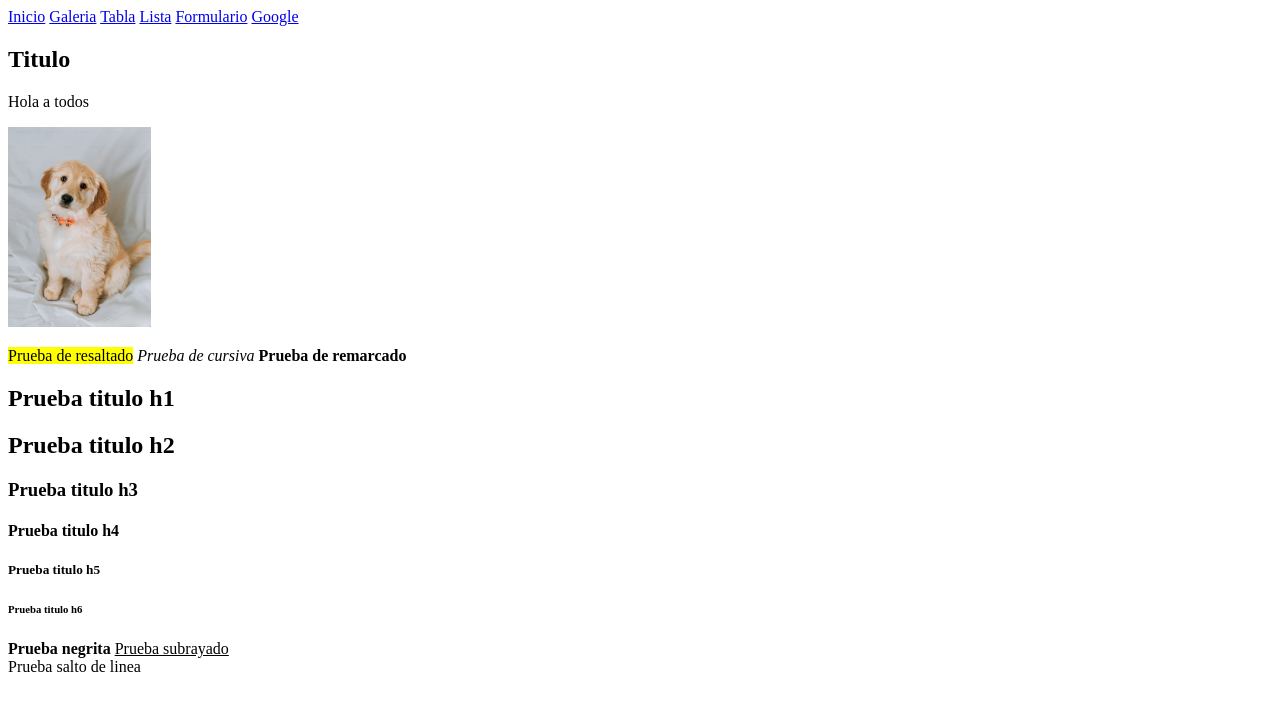
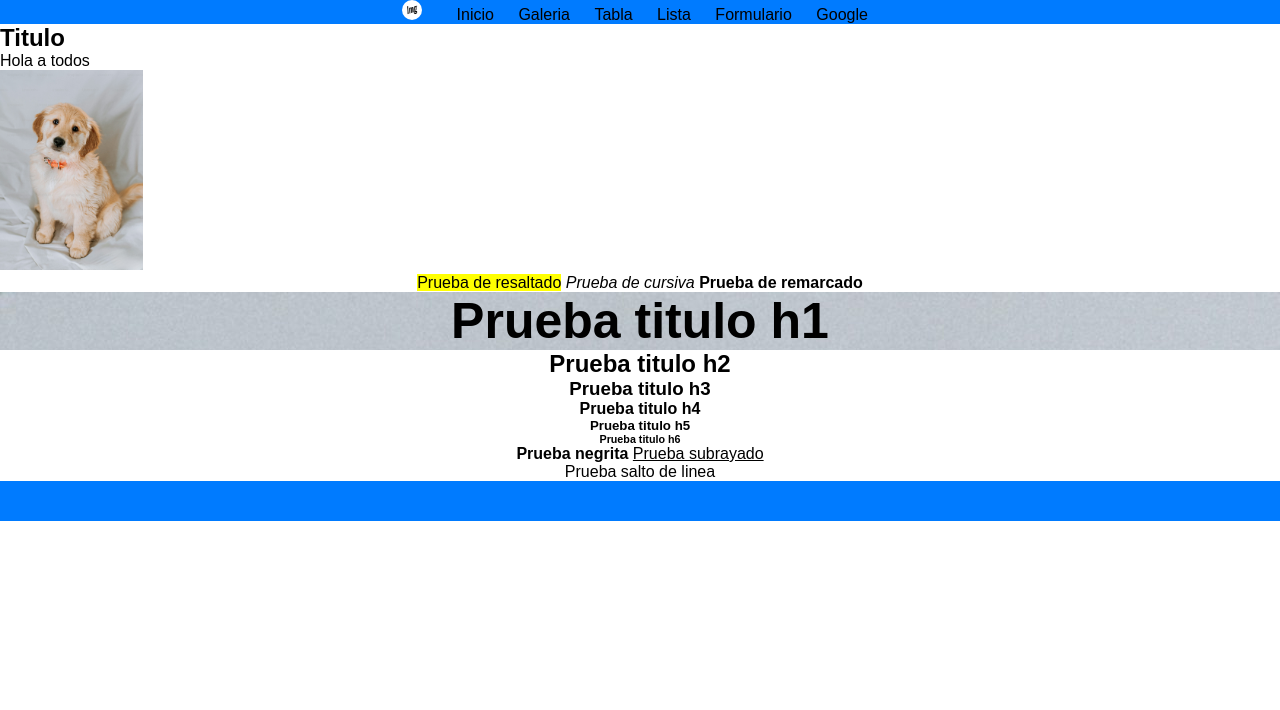
Before and after one commit to LorenzoPiatti/Prog-II-Practices, a plain HTML site: page S1/Practice/template/index.html in a window 1280 px wide. Drawn offline with Linux system fonts and the light colour scheme.

Commit message:
created mandatory practice and finished it

```diff
--- /dev/null
+++ b/S1/Practice/css/styles.css
@@ -0,0 +1,55 @@
+:root{
+    --color-primario: #007bff;
+    --color-fondo-header: var(--color-primario);
+    --color-texto-header: white;
+    --color-azul-body: rgba(0, 139, 191, 1);
+    --color-gris-body: rgba(255, 255, 255, 0.4);
+    --color-logo-sombra: rgba(83, 175, 236, 0.5);
+}
+
+*{
+    margin: 0;
+    padding: 0;
+}
+
+header{
+    background-color: var(--color-fondo-header);
+    color: var(--color-texto-header);
+    text-align: center;
+}
+
+a{
+    color: black;
+    text-decoration: none;
+    margin: 0px 10px;
+}
+
+body{
+    font-family: Arial, Helvetica, sans-serif;
+    background: tlinear-gradien(to right, var(--color-azul-body),var(--color-gris-body), var(--color-azul-body));
+}
+
+h1{
+    font-size: 50px;
+    text-align: center;
+    background-image: url("/S1/Practice/img/perrito.jpeg");
+}
+
+footer{
+    background-color: var(--color-fondo-header);
+    color:var(--color-texto-header);
+    text-align: center;
+    padding: 20px;
+}
+
+.logo{
+    width: 20px;
+    height: 20px;
+    border-radius: 10px;
+    margin-right: 20px;
+}
+
+.prueba{
+    justify-content: center;
+    text-align: center;
+}
--- a/S1/Practice/template/index.html
+++ b/S1/Practice/template/index.html
@@ -3,11 +3,13 @@
 <head>
     <meta charset="UTF-8">
     <meta name="viewport" content="width=device-width, initial-scale=1.0">
+    <link rel="stylesheet" href="../css/styles.css">
     <title>Index</title>
 </head>
 <body>
     <header>
         <nav>
+            <img src="../img/images.png" alt="" class="logo">
             <a href="index.html">Inicio</a>
             <a href="galeria.html">Galeria</a>
             <a href="tabla.html">Tabla</a>
@@ -26,7 +28,7 @@
                 <img src="../img/perrito.jpeg" height="200px" alt="image">
             </div>
         </section>
-        <section>
+        <section class="prueba">
             <p>
                 <mark>Prueba de resaltado</mark>
                 <i>Prueba de cursiva</i>
```
Also changed, not shown: S1/mandatory practice 1/index.html (added, +79 -0 lines), S1/mandatory practice 1/img/img_prog.jpg (added).
